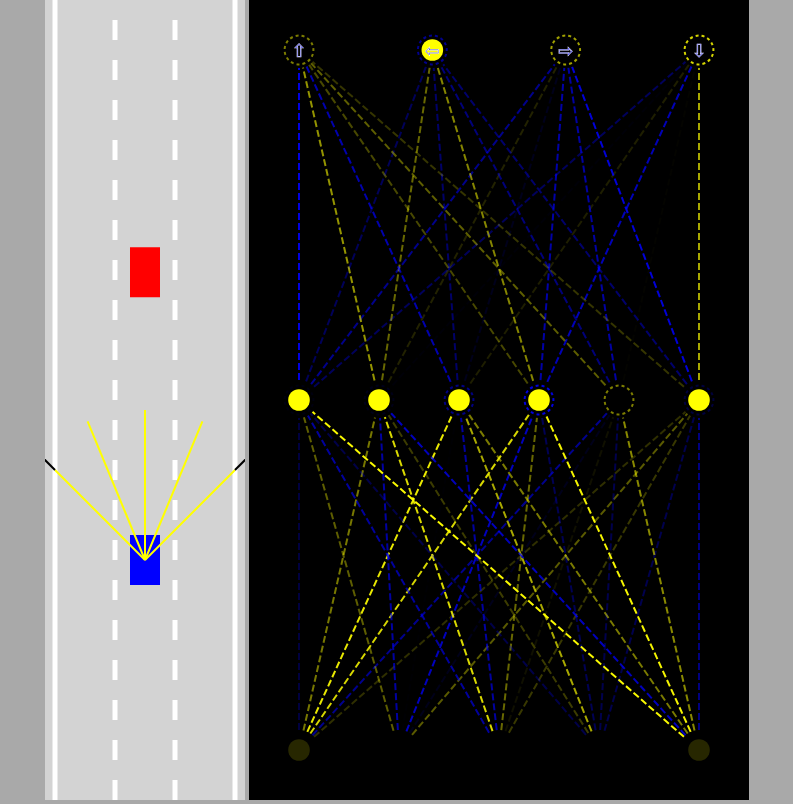
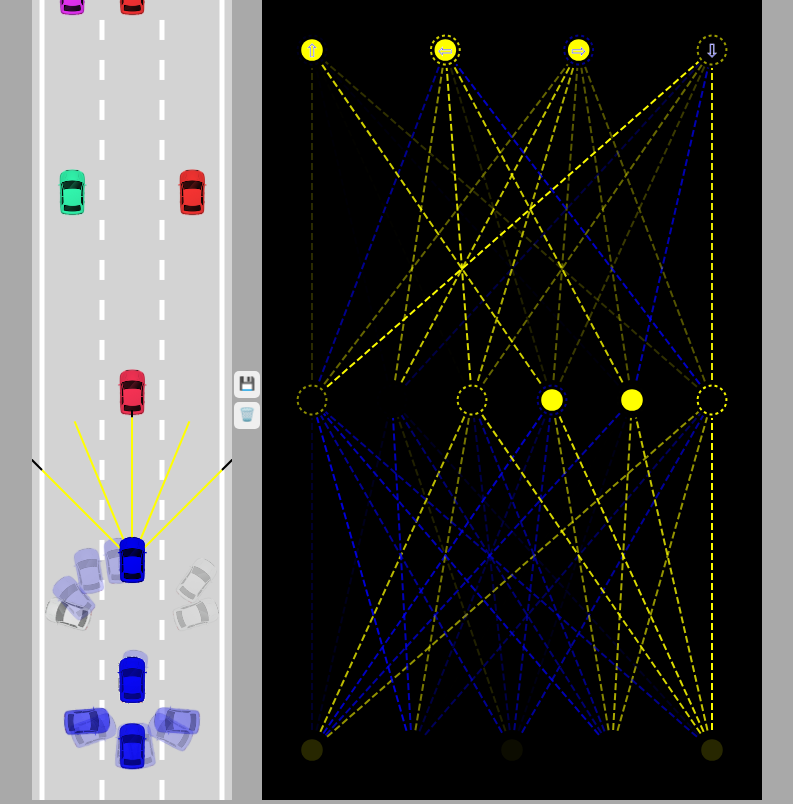
Before and after one commit to Ade2387/self-driving-car, a plain HTML site: page index.html in a window 1280 px wide. Shown: the whole page, without its empty margins (243-1036 px from the left). Drawn offline with Linux system fonts and the light colour scheme; animation ran at ten frames a second.

Commit message:
final course PART I done

```diff
--- a/car.js
+++ b/car.js
@@ -1,5 +1,5 @@
 class Car{
-  constructor(x, y, width, height, controlType, maxSpeed=3){
+  constructor(x, y, width, height, controlType, maxSpeed=3, color="blue"){
     this.x = x;
     this.y = y;
     this.width = width;
@@ -21,6 +21,23 @@ class Car{
       );
     }
     this.controls = new Controls(controlType);
+
+    this.img=new Image();
+    this.img.src="WhiteCar.png"
+
+    this.mask=document.createElement("canvas");
+    this.mask.width=width;
+    this.mask.height=height;
+
+    const maskCtx=this.mask.getContext("2d");
+    this.img.onload=()=>{
+      maskCtx.fillStyle=color;
+      maskCtx.rect(0,0,this.width,this.height);
+      maskCtx.fill();
+
+      maskCtx.globalCompositeOperation="destination-atop";
+      maskCtx.drawImage(this.img,0,0,this.width,this.height);
+    };
   }
 
   update(roadBorders, traffic){
@@ -121,21 +138,38 @@ class Car{
     this.y-=Math.cos(this.angle)*this.speed;
   }
 
-  draw(ctx, color){
-    if(this.damaged){
-      ctx.fillStyle="gray";
-    }else{
-      ctx.fillStyle=color;
-    }
-    ctx.beginPath();
-    ctx.moveTo(this.polygon[0].x,this.polygon[0].y);
-    for(let i=1;i<this.polygon.length;i++){
-      ctx.lineTo(this.polygon[i].x,this.polygon[i].y);
-    }
-    ctx.fill();
-
-    if(this.sensor){
+  draw(ctx,drawSensor=false){
+    // if(this.damaged){
+    //   ctx.fillStyle="gray";
+    // }else{
+    //   ctx.fillStyle=color;
+    // }
+    // ctx.beginPath();
+    // ctx.moveTo(this.polygon[0].x,this.polygon[0].y);
+    // for(let i=1;i<this.polygon.length;i++){
+    //   ctx.lineTo(this.polygon[i].x,this.polygon[i].y);
+    // }
+    // ctx.fill();
+    if(this.sensor && drawSensor){
       this.sensor.draw(ctx);
     }
+
+    ctx.save();
+    ctx.translate(this.x,this.y);
+    ctx.rotate(-this.angle);
+    if(!this.damaged){
+      ctx.drawImage(this.mask,
+        -this.width/2,
+        -this.height/2,
+        this.width,
+        this.height);
+      ctx.globalCompositeOperation="multiply";
+    }
+    ctx.drawImage(this.img,
+      -this.width/2,
+      -this.height/2,
+      this.width,
+      this.height);
+    ctx.restore();
   }
 }
--- a/index.html
+++ b/index.html
@@ -5,6 +5,10 @@
 </head>
 <body>
   <canvas id="carCanvas"></canvas>
+  <div id="verticalButtons">
+    <button onclick="save()">💾</button>
+    <button onclick="discard()">🗑️</button>
+  </div>
   <canvas id="networkCanvas"></canvas>
   <script src="visualizer.js"></script>
   <script src="network.js"></script>
--- a/main.js
+++ b/main.js
@@ -7,33 +7,104 @@ const carCtx = carCanvas.getContext("2d");
 const networkCtx = networkCanvas.getContext("2d");
 
 const road = new Road(carCanvas.width/2, carCanvas.width*0.9);
-const car = new Car(road.getLaneCenter(1), 100, 30, 50, "AI");
+// const car = new Car(road.getLaneCenter(1), 100, 30, 50, "AI");
+
+const N=100;
+const cars = generateCars(N);
+let bestCar=cars[0];
+if(localStorage.getItem("bestBrain")){
+  for(let i=0;i<cars.length; i++){
+    cars[i].brain=JSON.parse(
+      localStorage.getItem("bestBrain")
+    );
+    if(i!=0){
+      NeuralNetwork.mutate(cars[i].brain,0.05);
+    }
+  }
+}
+
 const traffic=[
-  new Car(road.getLaneCenter(1), -100,30,50, "DUMMY", 2)
+  new Car(road.getLaneCenter(1), -100,30,50, "DUMMY", 2,getRandomColor()),
+  new Car(road.getLaneCenter(0), -300,30,50, "DUMMY", 2,getRandomColor()),
+  new Car(road.getLaneCenter(2), -300,30,50, "DUMMY", 2,getRandomColor()),
+  new Car(road.getLaneCenter(0), -500,30,50, "DUMMY", 2,getRandomColor()),
+  new Car(road.getLaneCenter(1), -500,30,50, "DUMMY", 2,getRandomColor()),
+  new Car(road.getLaneCenter(1), -700,30,50, "DUMMY", 2,getRandomColor()),
+  new Car(road.getLaneCenter(2), -700,30,50, "DUMMY", 2,getRandomColor()),
+  new Car(road.getLaneCenter(1), -1000,30,50, "DUMMY", 2,getRandomColor()),
+  new Car(road.getLaneCenter(0), -1300,30,50, "DUMMY", 2,getRandomColor()),
+  new Car(road.getLaneCenter(2), -1300,30,50, "DUMMY", 2,getRandomColor()),
+  new Car(road.getLaneCenter(1), -1500,30,50, "DUMMY", 2,getRandomColor()),
+  new Car(road.getLaneCenter(2), -1500,30,50, "DUMMY", 2,getRandomColor()),
+  new Car(road.getLaneCenter(1), -1700,30,50, "DUMMY", 2,getRandomColor()),
+  new Car(road.getLaneCenter(0), -1900,30,50, "DUMMY", 2,getRandomColor()),
+  new Car(road.getLaneCenter(2), -1900,30,50, "DUMMY", 2,getRandomColor()),
+  new Car(road.getLaneCenter(0), -2200,30,50, "DUMMY", 2,getRandomColor()),
+  new Car(road.getLaneCenter(1), -2200,30,50, "DUMMY", 2,getRandomColor()),
+  new Car(road.getLaneCenter(1), -2500,30,50, "DUMMY", 2,getRandomColor()),
+  new Car(road.getLaneCenter(2), -2500,30,50, "DUMMY", 2,getRandomColor()),
+  new Car(road.getLaneCenter(1), -28000,30,50, "DUMMY", 2,getRandomColor()),
+  new Car(road.getLaneCenter(0), -2800,30,50, "DUMMY", 2,getRandomColor()),
+  new Car(road.getLaneCenter(2), -3000,30,50, "DUMMY", 2,getRandomColor()),
+  new Car(road.getLaneCenter(1), -3200,30,50, "DUMMY", 2,getRandomColor()),
+  new Car(road.getLaneCenter(2), -3200,30,50, "DUMMY", 2,getRandomColor()),
+  new Car(road.getLaneCenter(1), -3350,30,50, "DUMMY", 2,getRandomColor()),
+  new Car(road.getLaneCenter(0), -3350,30,50, "DUMMY", 2,getRandomColor()),
+
 ]
 
 animate();
 
+function save(){
+  localStorage.setItem("bestBrain",
+    JSON.stringify(bestCar.brain));
+}
+
+function discard(){
+  localStorage.removeItem("bestBrain");
+}
+
+function generateCars(N){
+  const cars=[];
+  for(let i=1;i<=N;i++){
+    cars.push(new Car(road.getLaneCenter(1),100,30,50,"AI"));
+  }
+  return cars;
+}
 function animate(time) {
   for(let i=0; i<traffic.length; i++){
     traffic[i].update(road.borders, []);
   }
-  car.update(road.borders,traffic);
+  for(let i=0;i<cars.length;i++){
+    cars[i].update(road.borders,traffic);
+  }
 
+  bestCar=cars.find(
+    c=>c.y==Math.min(
+      ...cars.map(c=>c.y)
+    )
+  );
   carCanvas.height = window.innerHeight;
   networkCanvas.height = window.innerHeight;
 
   carCtx.save();
-  carCtx.translate(0, -car.y+carCanvas.height*0.7);
+  carCtx.translate(0, -bestCar.y+carCanvas.height*0.7);
 
   road.draw(carCtx);
   for(let i=0; i<traffic.length; i++){
     traffic[i].draw(carCtx, "red");
   }
-  car.draw(carCtx, "blue");
+
+  carCtx.globalAlpha=0.2;
+  for(let i=0;i<cars.length;i++){
+    cars[i].draw(carCtx);
+  }
+  carCtx.globalAlpha=1;
+  bestCar.draw(carCtx, true);
+
   carCtx.restore();
 
   networkCtx.lineDashOffset=-time/50;
-  Visualizer.drawNetwork(networkCtx, car.brain);
+  Visualizer.drawNetwork(networkCtx, bestCar.brain);
   requestAnimationFrame(animate);
 }
--- a/network.js
+++ b/network.js
@@ -18,6 +18,27 @@ class NeuralNetwork{
       );
     }
     return outputs;
+  }
+
+  static mutate(network,amount=1){
+    network.levels.forEach(level => {
+      for(let i=0; i<level.biases.length; i++){
+        level.biases[i]=lerp(
+          level.biases[i],
+          Math.random()*2-1,
+          amount
+        )
+      }
+      for(let i=0; i<level.weights.length; i++){
+        for(let j=0; j<level.weights[i].length; j++){
+          level.weights[i][j]=lerp(
+            level.weights[i][j],
+            Math.random()*2-1,
+            amount
+          )
+        }
+      }
+    });
   }
 }
 
--- a/road.js
+++ b/road.js
@@ -7,7 +7,7 @@ class Road{
     this.left=x-width/2;
     this.right=x+width/2;
 
-    const infinity=10000000;
+    const infinity=100000;
     this.top=-infinity;
     this.bottom=infinity;
 
--- a/style.css
+++ b/style.css
@@ -2,8 +2,26 @@ body{
   margin: 0;
   background: darkgray;
   overflow: hidden;
-  text-align: center;
+  display: flex;
+  justify-content: center;
+  align-items: center;
 }
+
+#verticalButtons{
+  display: flex;
+  flex-direction: column;
+}
+button {
+  border: none;
+  border-radius: 5px;
+  padding: 5px 5px 7px 5px;
+  margin: 2px;
+  cursor: pointer;
+}
+button:hover{
+  background: blue;
+}
+
 #networkCanvas{
   background: black;
 }
--- a/utils.js
+++ b/utils.js
@@ -45,3 +45,8 @@ function getRGBA(value){
   const B=value>0?0:255;
   return "rgba("+R+","+G+","+B+","+alpha+")";
 }
+
+function getRandomColor(){
+  const hue=290+Math.random()*260;
+  return "hsl("+hue+",100%, 60%)";
+}
```
Also changed, not shown: BlackCar.png (added), PoliceCar.png (added), WhiteCar.png (added), YellowCar.png (added).
